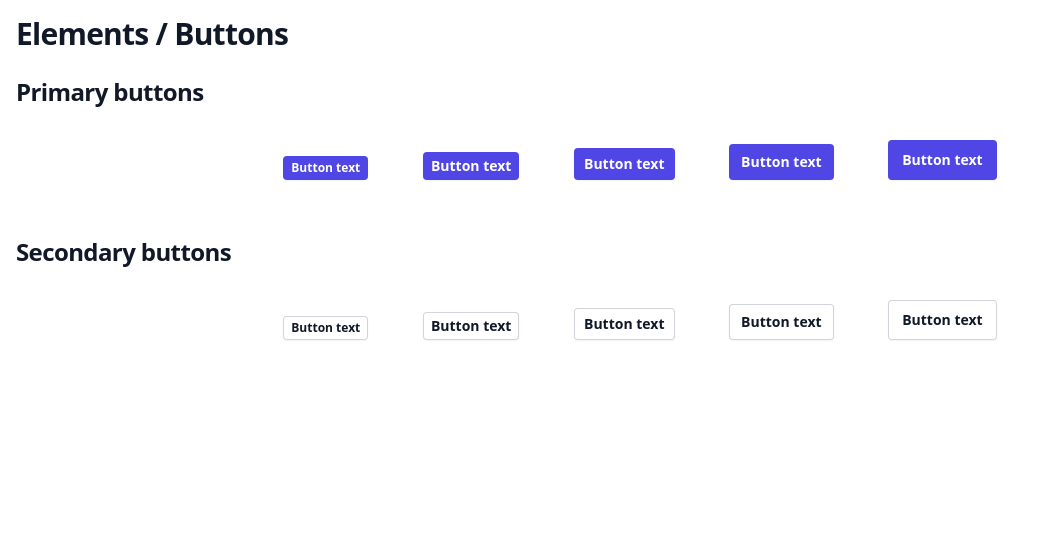
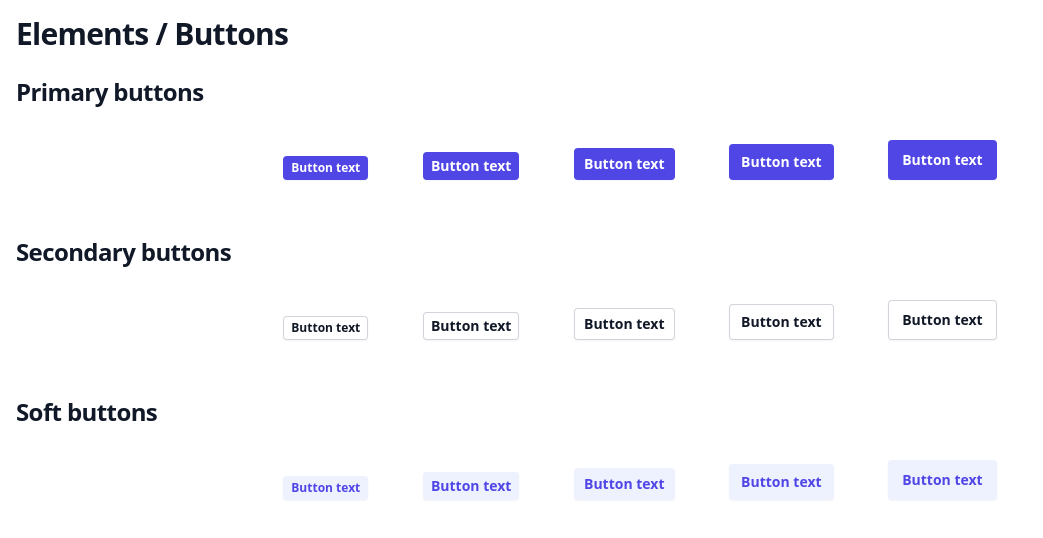
Before and after one commit to fvilers/react-tailwindui, a React (Vite) app: page /elements/buttons in a window 1280 px wide. Shown: the top 538 px of the page, without its empty margins (0-1043 px from the left). Built offline with nearby package versions, Linux system fonts and the light colour scheme; a web font is replaced by a local one.

Commit message:
Add the soft button

```diff
--- a/src/components/elements/Button.tsx
+++ b/src/components/elements/Button.tsx
@@ -2,7 +2,7 @@ import { ButtonHTMLAttributes } from "react";
 import { twMerge } from "tailwind-merge";
 
 type Size = "extra-large" | "extra-small" | "large" | "medium" | "small";
-type Variant = "primary" | "secondary";
+type Variant = "primary" | "secondary" | "soft";
 type Props = ButtonHTMLAttributes<HTMLButtonElement> & {
   size?: Size;
   variant?: Variant;
@@ -20,6 +20,7 @@ const variants: Record<Variant, string> = {
     "rounded bg-indigo-600 font-semibold text-white shadow-sm hover:bg-indigo-500 focus-visible:outline focus-visible:outline-2 focus-visible:outline-offset-2 focus-visible:outline-indigo-600",
   secondary:
     "rounded bg-white font-semibold text-gray-900 shadow-sm ring-1 ring-inset ring-gray-300 hover:bg-gray-50",
+  soft: "rounded bg-indigo-50 font-semibold text-indigo-600 shadow-sm hover:bg-indigo-100",
 };
 
 function Button({
--- a/src/pages/ButtonsPage.tsx
+++ b/src/pages/ButtonsPage.tsx
@@ -62,6 +62,32 @@ function ButtonsPage() {
           </div>
         </div>
       </div>
+
+      <div>
+        <h2 className="text-xl font-bold leading-6 text-gray-900 sm:truncate sm:text-2xl sm:tracking-tight">
+          Soft buttons
+        </h2>
+
+        <div className="bg-white px-4 py-8">
+          <div className="mx-auto flex max-w-3xl flex-col items-center justify-start space-y-4 sm:flex-row sm:items-end sm:justify-around sm:space-y-0">
+            <Button size="extra-small" variant="soft">
+              Button text
+            </Button>
+            <Button size="small" variant="soft">
+              Button text
+            </Button>
+            <Button size="medium" variant="soft">
+              Button text
+            </Button>
+            <Button size="large" variant="soft">
+              Button text
+            </Button>
+            <Button size="extra-large" variant="soft">
+              Button text
+            </Button>
+          </div>
+        </div>
+      </div>
     </main>
   );
 }
```
